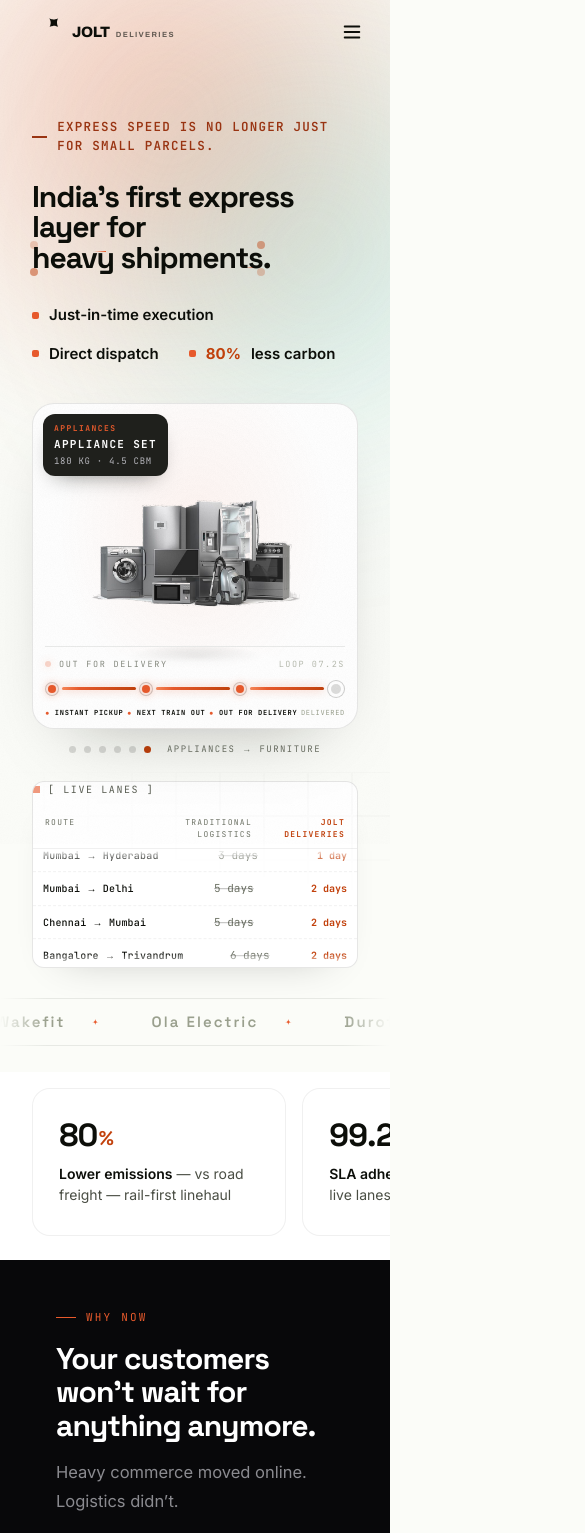
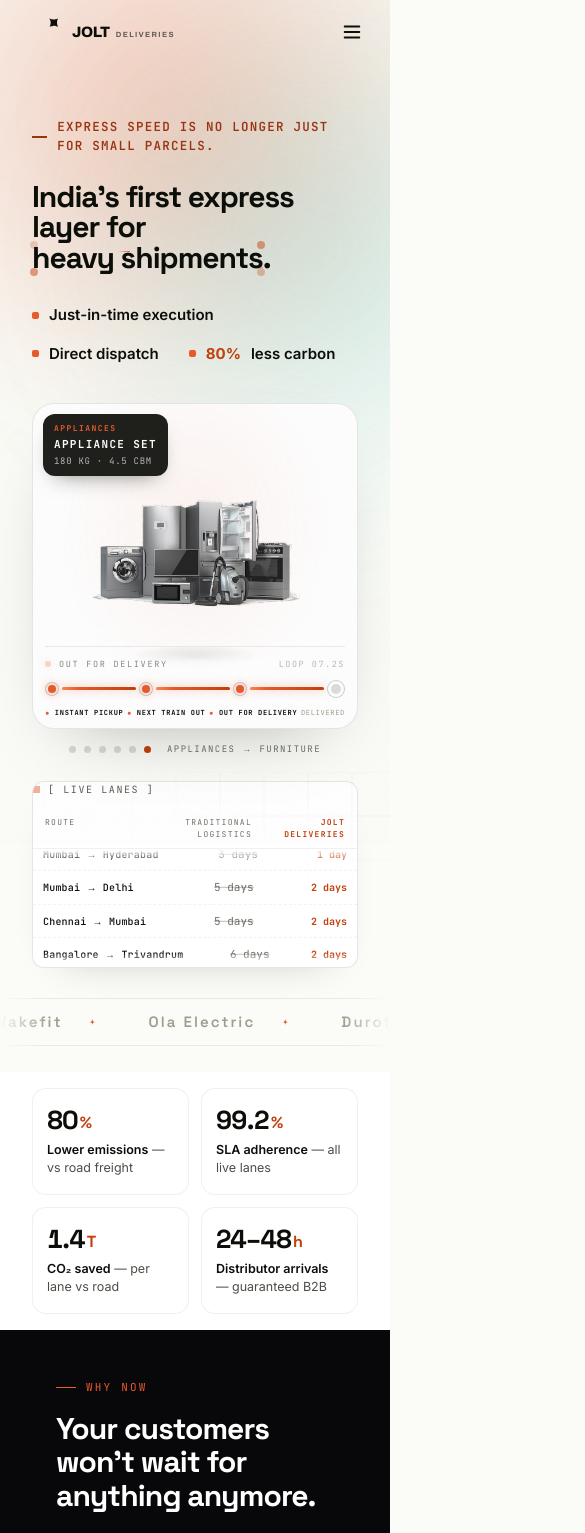
Before and after one commit to dineshreddyondl/joltdeliveries, a Next.js app: page / in a window 390 px wide. Shown: the top 1533 px of the page, 585 px wide, since content can reach past the window. Built offline with nearby package versions, Linux system fonts and the light colour scheme.

Commit message:
Metrics: condensed 2x2 KPI grid on mobile, no scroll
Founder: condense KPI text and show all four cards directly.
Mobile: 2x2 grid (157px cards, 18/14 padding, 26px numbers,
12.5px text), copy shortened (vs road freight / all live lanes /
guaranteed B2B). No horizontal scroll; desktop unchanged.

```diff
--- a/components/sections/metrics-band.tsx
+++ b/components/sections/metrics-band.tsx
@@ -78,7 +78,7 @@
       number: 80,
       unit: "%",
       leadIn: "Lower emissions",
-      rest: "vs road freight — rail-first linehaul",
+      rest: "vs road freight",
       srOnly:
         "80 percent lower emissions versus road freight, rail-first linehaul",
     },
@@ -88,7 +88,7 @@
       decimalPlaces: 1,
       unit: "%",
       leadIn: "SLA adherence",
-      rest: "across all live lanes",
+      rest: "all live lanes",
       srOnly: "99.2 percent SLA adherence across all live lanes",
     },
     {
@@ -105,7 +105,7 @@
       number: "24–48",
       unit: "h",
       leadIn: "Distributor arrivals",
-      rest: "B2B replenishment, guaranteed",
+      rest: "guaranteed B2B",
       srOnly:
         "24 to 48 hour distributor arrivals, B2B replenishment guaranteed",
     },
@@ -123,7 +123,7 @@
       </h2>
 
       <div className="mx-auto max-w-[1140px] px-8">
-        <div className="flex snap-x snap-mandatory gap-4 overflow-x-auto px-8 pb-2 -mx-8 sm:mx-0 sm:grid sm:grid-cols-2 sm:gap-[22px] sm:overflow-visible sm:px-0 sm:pb-0 lg:grid-cols-4">
+        <div className="grid grid-cols-2 gap-3 sm:grid-cols-2 sm:gap-[22px] lg:grid-cols-4">
           {cards.map((c, i) => (
             <motion.div
               key={c.key}
@@ -132,7 +132,7 @@
               initial={animateIn ? "hidden" : false}
               animate={animateIn ? (bandInView ? "show" : "hidden") : false}
               className={cn(
-                "min-w-[78%] snap-center rounded-[18px] border border-[rgba(12,14,9,0.06)] bg-white p-[30px_26px] sm:min-w-0",
+                "rounded-[14px] border border-[rgba(12,14,9,0.06)] bg-white p-[18px_14px] sm:rounded-[18px] sm:p-[30px_26px]",
                 reduceMotion
                   ? ""
                   : "transition-[transform,box-shadow] duration-300 ease-out pointer-fine:hover:-translate-y-[3px] pointer-fine:hover:shadow-[0_24px_60px_-24px_rgba(12,14,9,0.18)]",
@@ -141,7 +141,7 @@
               <div
                 className={cn(
                   sg.className,
-                  "text-[clamp(32px,3.4vw,42px)] font-bold leading-none tracking-[-0.03em] text-[#0C0E09]",
+                  "text-[clamp(26px,3.4vw,42px)] font-bold leading-none tracking-[-0.03em] text-[#0C0E09]",
                 )}
               >
                 {typeof c.number === "string" ? (
@@ -166,7 +166,7 @@
                 </span>
               </div>
 
-              <p className="mt-3 text-[14px] leading-[1.5] text-[#4A4E44]">
+              <p className="mt-2 text-[12.5px] leading-[1.4] text-[#4A4E44] sm:mt-3 sm:text-[14px] sm:leading-[1.5]">
                 <span className="font-semibold text-[#0C0E09]">
                   {c.leadIn}
                 </span>{" "}
```
